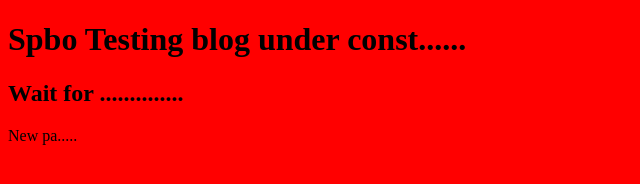
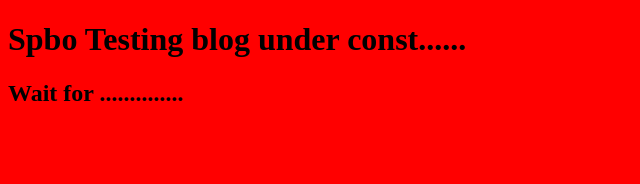
Before and after one commit to spbolav/spbolav.github.io, a plain HTML site: page index.html in a window 1280 px wide. Shown: the full height of the page, 0-640 px from the left. Drawn offline with Linux system fonts and the light colour scheme.

Commit message:
Update index.html

```diff
--- a/index.html
+++ b/index.html
@@ -12,7 +12,7 @@
 
         <h2>Wait for ..............</h2>
 
-        <p>New pa.....</p>
+
 
 
 
```
